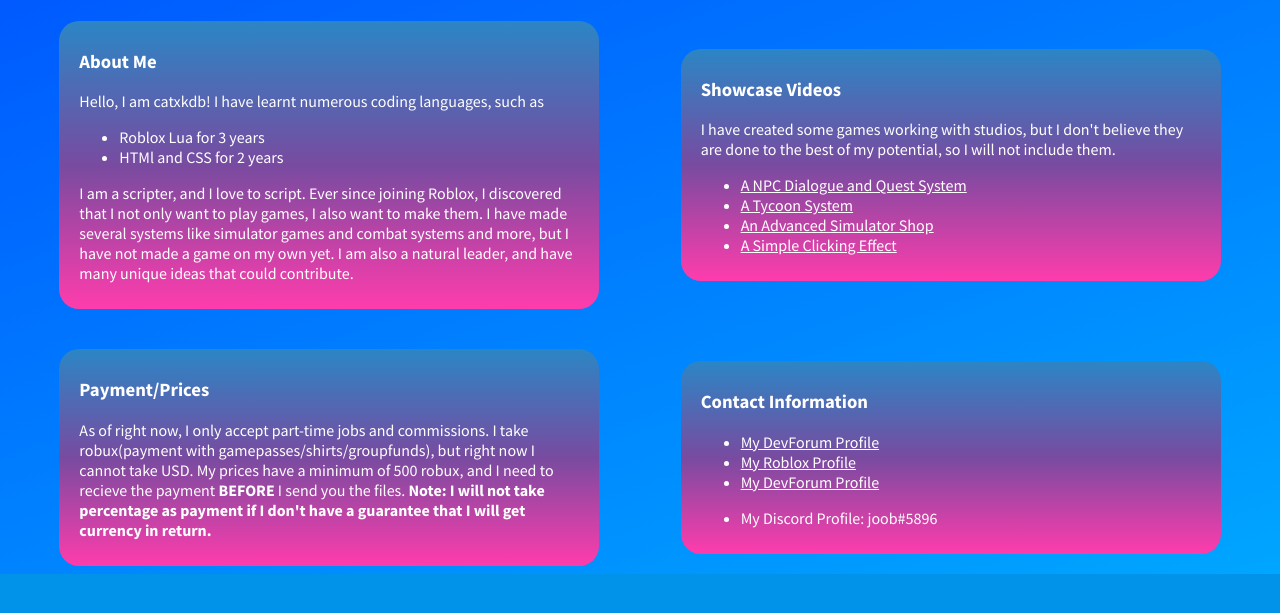
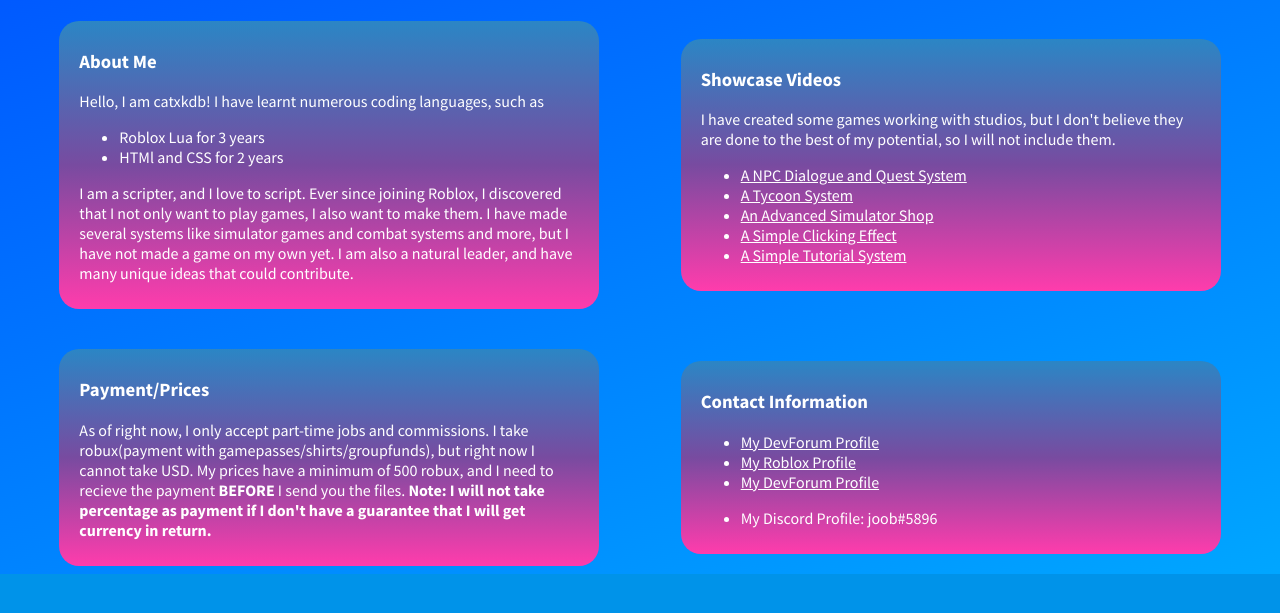
Before and after one commit to catxkdb/catxkdb.github.io, a plain HTML site: page index.html in a window 1280 px wide. Shown: the part 119-732 px from the top of the page. Drawn offline with Linux system fonts and the light colour scheme.

Commit message:
Update index.html

```diff
--- a/index.html
+++ b/index.html
@@ -27,6 +27,7 @@
                 <li><a style="color: white;" href="https://streamable.com/mjgi83">A Tycoon System</a></li>
                 <li><a style="color: white;" href="https://streamable.com/2fzx1k">An Advanced Simulator Shop</a></li>
                 <li><a style="color: white;" href="https://streamable.com/2lurf8">A Simple Clicking Effect</a></li>
+                <li><a style="color: white;" href="https://streamable.com/aqaq55">A Simple Tutorial System</a></li>
             </ul>
         </div>
         <div class="category">
```
